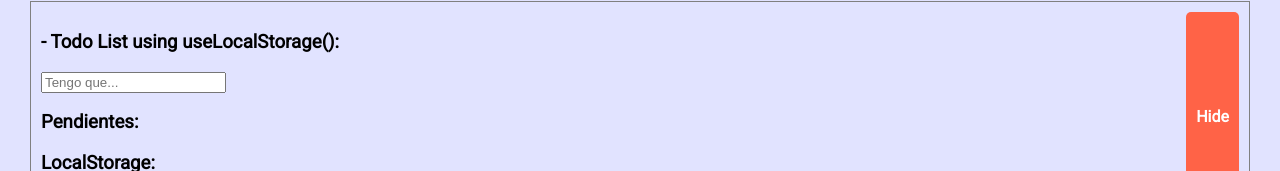
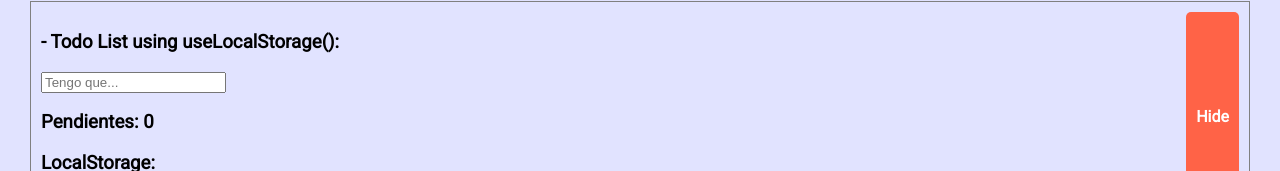
Before and after one commit to Jonatandb/jonatandb-hooks-tests, a React (Create React App) app: page / in a window 1280 px wide. Shown: the part 781-952 px from the top of the page. Built offline with nearby package versions, Linux system fonts and the light colour scheme.

Commit message:
Update useLocalStorage hook dependencies and localStorage key used for store todos

```diff
--- a/src/components/TodoList.js
+++ b/src/components/TodoList.js
@@ -3,7 +3,7 @@ import useLocalStorage from '../hooks/useLocalStorage';
 
 function TodoList() {
     const [text, setText] = useState("")
-    const [todos, setTodos] = useLocalStorage("todos", [], values => {
+    const [todos, setTodos] = useLocalStorage("jonatandb-hooks-tests--todos", [], values => {
         return values.map(todo => console.log('Todo encontrado:', JSON.stringify(todo)))
     })
     const inputRef = useRef()
@@ -29,7 +29,7 @@ function TodoList() {
             <form onSubmit={handleSubmit}>
                 <input ref={inputRef} type="text" placeholder="Tengo que..." onChange={e => setText(e.target.value)} />
             </form>
-            <h3>Pendientes:</h3>
+            <h3>Pendientes: {todos.length}</h3>
             <ul>
                 {todos.map(todo => <li key={todo.id}>{todo.text}</li>)}
             </ul>
--- a/src/hooks/useLocalStorage.js
+++ b/src/hooks/useLocalStorage.js
@@ -18,7 +18,7 @@ const useLocalStorage = (key, defaultValue, callback) => {
 
         window.localStorage.setItem(key, JSON.stringify(storage))
 
-    }, [storage])
+    }, [storage, key])
 
     return [storage, setStorage]
 }
```
